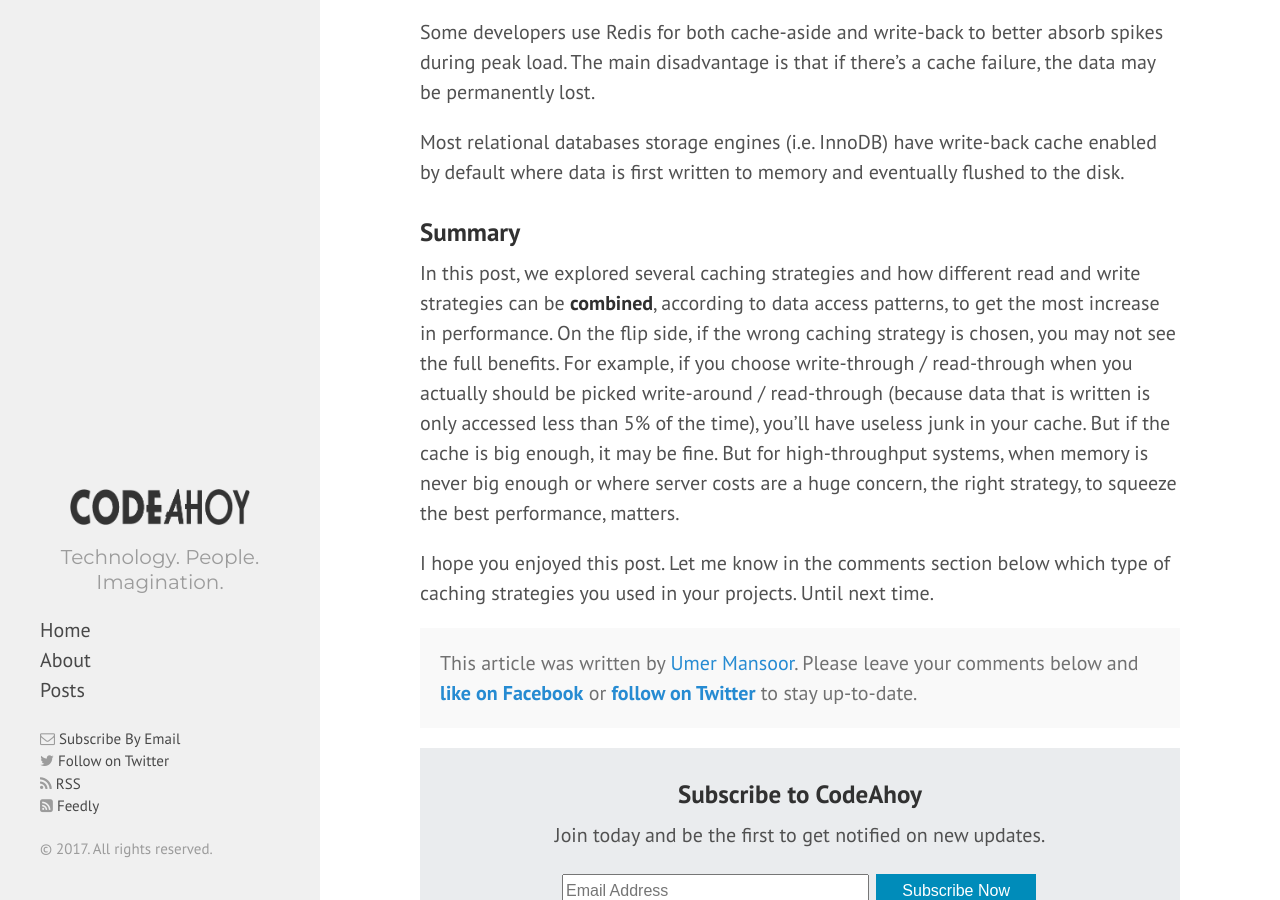
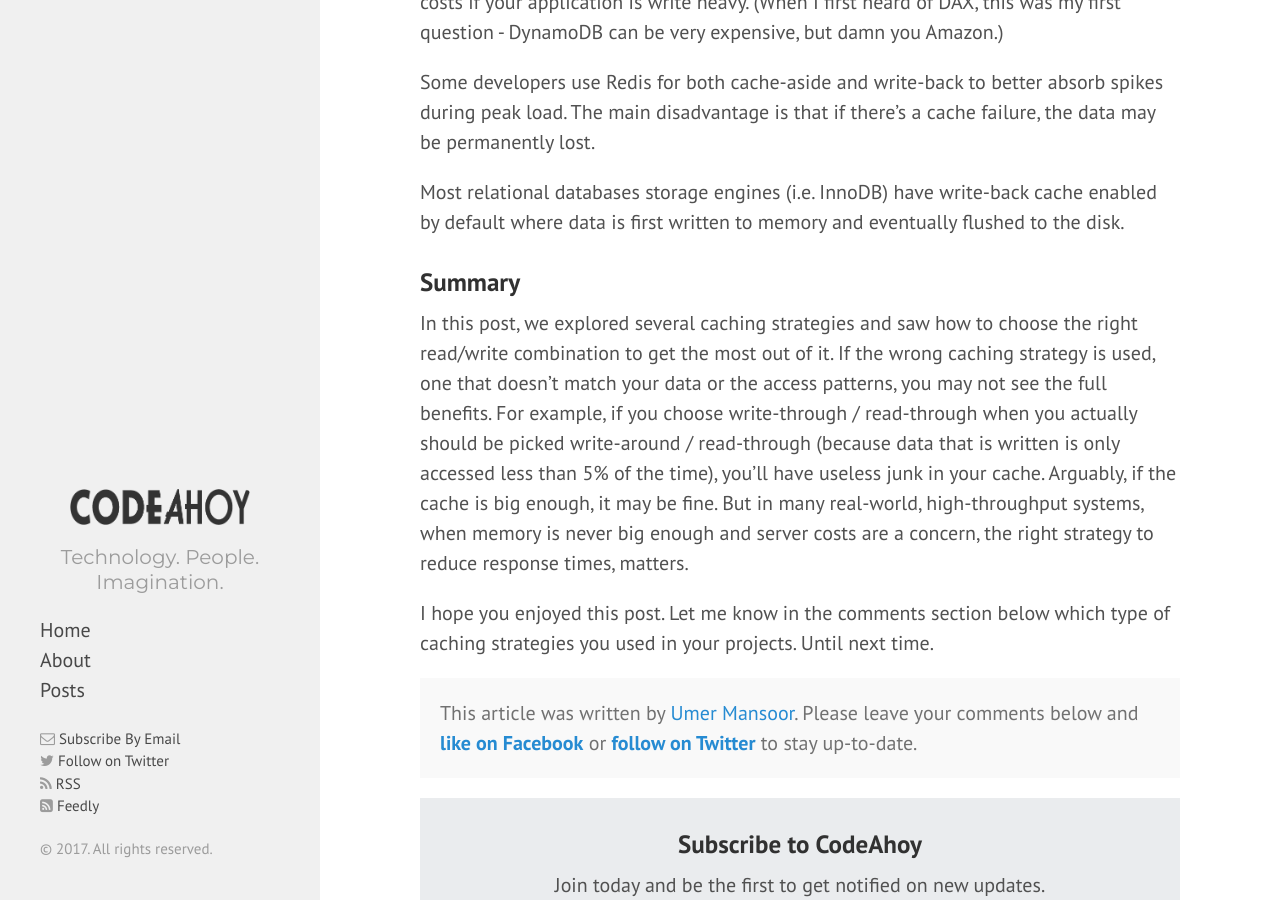
Before and after one commit to talk2viren/umermansoor.github.io, a Jekyll site: the page built from _posts/2017-08-11-caching-strategies-and-how-to-choose-the-right-one.md, in a window 1280 px wide and 900 px high, scrolled down 5338 px. Built offline with Jekyll 4.4.1, drawn with Linux system fonts in a browser that asks for light colours; nearby versions of some CDN libraries; a script that is not in the unit is left out; comment, search, counter and statistics services are not loaded; some of the changed text lies outside the part shown.

Commit message:
changed title

```diff
--- a/_posts/2017-08-11-caching-strategies-matter.md
+++ b/_posts/2017-08-11-caching-strategies-and-how-to-choose-the-right-one.md
@@ -1,6 +1,6 @@
 ---
 layout: post
-title: Caching Strategies Matter
+title: Caching Strategies and How to Choose the Right One
 comments: True
 excerpt_separator: <!--more-->
 ---
@@ -95,6 +95,6 @@
 
 ### Summary
 
-In this post, we explored several caching strategies and how different read and write strategies can be **combined**, according to data access patterns, to get the most increase in performance. On the flip side, if the wrong caching strategy is chosen, you may not see the full benefits. For example, if you choose write-through / read-through when you actually should be picked write-around / read-through (because data that is written is only accessed less than 5% of the time), you'll have useless junk in your cache. But if the cache is big enough, it may be fine. But for high-throughput systems, when memory is never big enough or where server costs are a huge concern, the right strategy, to squeeze the best performance, matters.
+In this post, we explored several caching strategies and saw how to choose the right read/write combination to get the most out of it. If the wrong caching strategy is used, one that doesn't match your data or the access patterns, you may not see the full benefits. For example, if you choose write-through / read-through when you actually should be picked write-around / read-through (because data that is written is only accessed less than 5% of the time), you'll have useless junk in your cache. Arguably, if the cache is big enough, it may be fine. But in many real-world, high-throughput systems, when memory is never big enough and server costs are a concern, the right strategy to reduce response times, matters.
 
 I hope you enjoyed this post. Let me know in the comments section below which type of caching strategies you used in your projects. Until next time.
```
